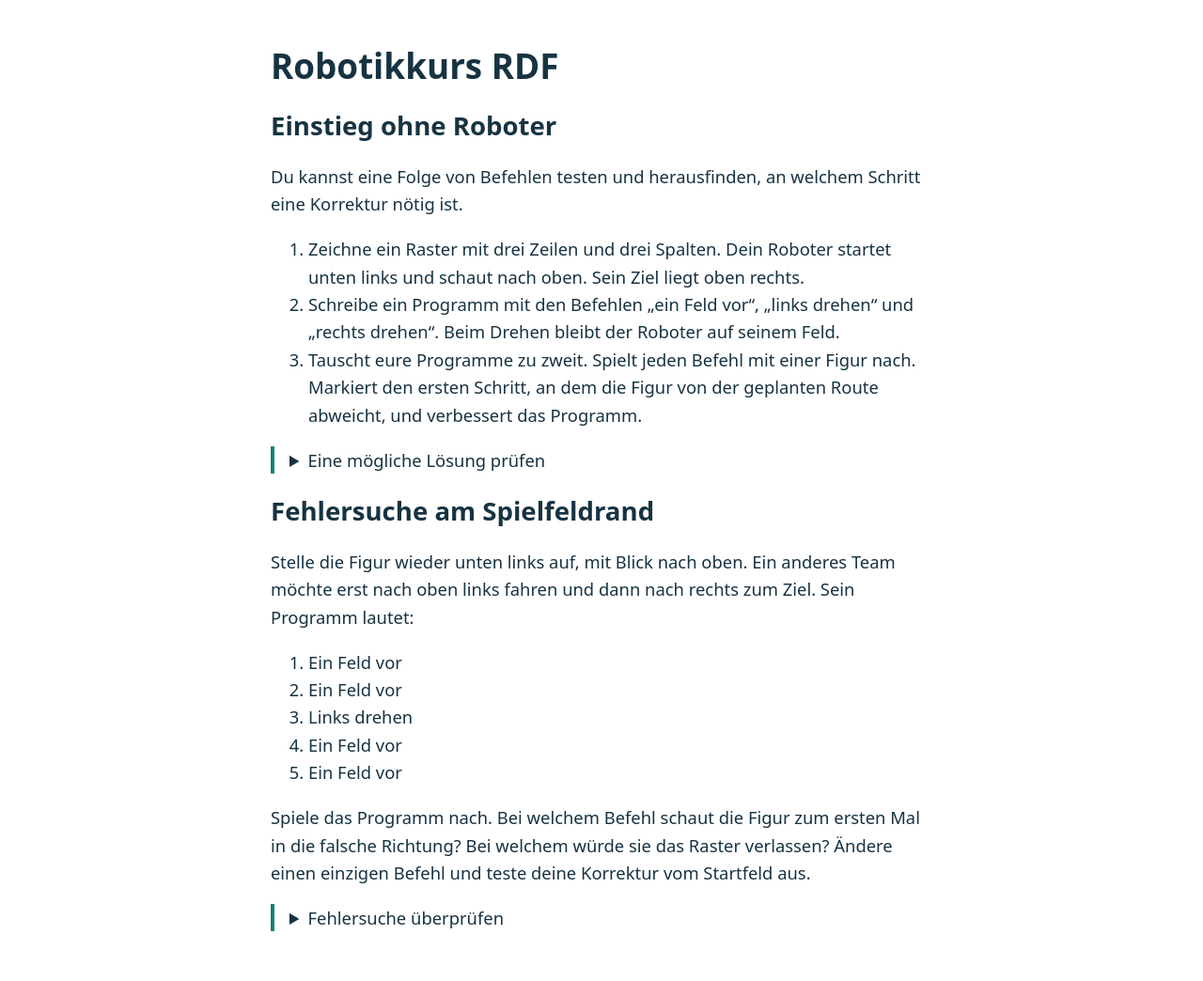
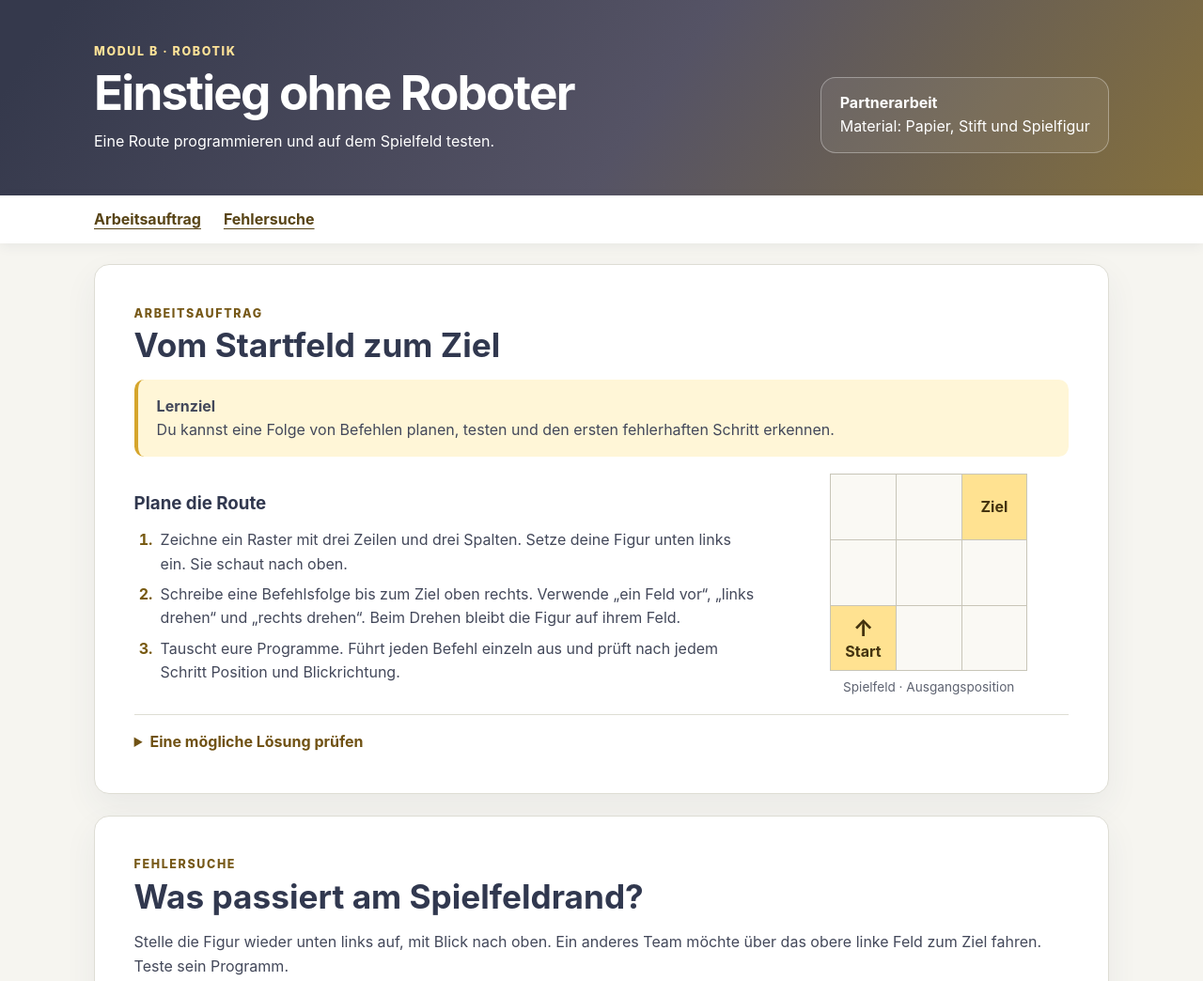
Before and after one commit to volki1992/RobotikKurs_RDF, a plain HTML site: page site/index.html in a window 1280 px wide. Shown: the top 1044 px of the page at 94% size. Drawn offline with Linux system fonts and the light colour scheme.

Commit message:
Robotik-Prototyp im Stil der SCORM-Lernmodule gestalten

```diff
--- a/site/index.html
+++ b/site/index.html
@@ -1,38 +1,30 @@
 <!doctype html>
 <html lang="de">
+<head>
 <meta charset="utf-8">
 <meta name="viewport" content="width=device-width, initial-scale=1">
-<title>Robotikkurs RDF</title>
-<style>
-  body { max-width: 44rem; margin: 3rem auto; padding: 0 1.25rem; font: 1.15rem/1.6 system-ui, sans-serif; color: #173342; }
-  h1, h2 { line-height: 1.2; }
-  details { border-left: .25rem solid #158275; padding-left: 1rem; }
-  summary { cursor: pointer; }
-</style>
-<main>
-  <h1>Robotikkurs RDF</h1>
-  <h2>Einstieg ohne Roboter</h2>
-  <p>Du kannst eine Folge von Befehlen testen und herausfinden, an welchem Schritt eine Korrektur nötig ist.</p>
-  <ol>
-    <li>Zeichne ein Raster mit drei Zeilen und drei Spalten. Dein Roboter startet unten links und schaut nach oben. Sein Ziel liegt oben rechts.</li>
-    <li>Schreibe ein Programm mit den Befehlen „ein Feld vor“, „links drehen“ und „rechts drehen“. Beim Drehen bleibt der Roboter auf seinem Feld.</li>
-    <li>Tauscht eure Programme zu zweit. Spielt jeden Befehl mit einer Figur nach. Markiert den ersten Schritt, an dem die Figur von der geplanten Route abweicht, und verbessert das Programm.</li>
-  </ol>
-  <details><summary>Eine mögliche Lösung prüfen</summary>
-    <p>Zweimal ein Feld vor, einmal rechts drehen, zweimal ein Feld vor. Nach der Drehung steht die Figur oben links und schaut nach rechts.</p>
-  </details>
-  <h2>Fehlersuche am Spielfeldrand</h2>
-  <p>Stelle die Figur wieder unten links auf, mit Blick nach oben. Ein anderes Team möchte erst nach oben links fahren und dann nach rechts zum Ziel. Sein Programm lautet:</p>
-  <ol>
-    <li>Ein Feld vor</li>
-    <li>Ein Feld vor</li>
-    <li>Links drehen</li>
-    <li>Ein Feld vor</li>
-    <li>Ein Feld vor</li>
-  </ol>
-  <p>Spiele das Programm nach. Bei welchem Befehl schaut die Figur zum ersten Mal in die falsche Richtung? Bei welchem würde sie das Raster verlassen? Ändere einen einzigen Befehl und teste deine Korrektur vom Startfeld aus.</p>
-  <details><summary>Fehlersuche überprüfen</summary>
-    <p>Nach Befehl 3 steht die Figur oben links und schaut über den linken Rand. Erst bei Befehl 4 würde sie das Raster verlassen. Ersetze Befehl 3 durch „Rechts drehen“. Die letzten beiden Schritte führen dann oben rechts ins Ziel.</p>
-  </details>
-</main>
-</html>
+<title>Einstieg ohne Roboter · Robotikkurs RDF</title>
+<link rel="stylesheet" href="robotik.css">
+</head>
+<body>
+<a class="skip" href="#auftrag">Zum Arbeitsauftrag</a>
+<header><div class="wrap hero">
+<div><p class="label">Modul B · Robotik</p><h1>Einstieg ohne Roboter</h1><p>Eine Route programmieren und auf dem Spielfeld testen.</p></div>
+<div class="info"><strong>Partnerarbeit</strong><br>Material: Papier, Stift und Spielfigur</div>
+</div></header>
+<nav aria-label="Abschnitte"><div class="wrap"><a href="#auftrag">Arbeitsauftrag</a><a href="#fehler">Fehlersuche</a></div></nav>
+<main class="wrap">
+<section id="auftrag"><p class="label">Arbeitsauftrag</p><h2>Vom Startfeld zum Ziel</h2>
+<aside><strong>Lernziel</strong><br>Du kannst eine Folge von Befehlen planen, testen und den ersten fehlerhaften Schritt erkennen.</aside>
+<div class="columns"><div><h3>Plane die Route</h3><ol>
+<li>Zeichne ein Raster mit drei Zeilen und drei Spalten. Setze deine Figur unten links ein. Sie schaut nach oben.</li>
+<li>Schreibe eine Befehlsfolge bis zum Ziel oben rechts. Verwende „ein Feld vor“, „links drehen“ und „rechts drehen“. Beim Drehen bleibt die Figur auf ihrem Feld.</li>
+<li>Tauscht eure Programme. Führt jeden Befehl einzeln aus und prüft nach jedem Schritt Position und Blickrichtung.</li>
+</ol></div>
+<figure><div class="board" role="img" aria-label="Raster mit neun Feldern. Start unten links mit Blick nach oben, Ziel oben rechts."><i></i><i></i><b>Ziel</b><i></i><i></i><i></i><b><span>↑</span>Start</b><i></i><i></i></div><figcaption>Spielfeld · Ausgangsposition</figcaption></figure></div>
+<details><summary>Eine mögliche Lösung prüfen</summary><p>Zweimal ein Feld vor, einmal rechts drehen, zweimal ein Feld vor. Nach der Drehung steht die Figur oben links und schaut nach rechts.</p></details></section>
+<section id="fehler"><p class="label">Fehlersuche</p><h2>Was passiert am Spielfeldrand?</h2><p>Stelle die Figur wieder unten links auf, mit Blick nach oben. Ein anderes Team möchte über das obere linke Feld zum Ziel fahren. Teste sein Programm.</p>
+<div class="program"><h3>Programm des Teams</h3><ol><li>Ein Feld vor</li><li>Ein Feld vor</li><li>Links drehen</li><li>Ein Feld vor</li><li>Ein Feld vor</li></ol></div>
+<h3>Finde die erste Abweichung</h3><p>Bei welchem Befehl schaut die Figur erstmals in die falsche Richtung? Bei welchem würde sie das Raster verlassen? Ändere einen einzigen Befehl und teste deine Korrektur vom Startfeld aus.</p>
+<details><summary>Fehlersuche überprüfen</summary><p>Nach Befehl 3 steht die Figur oben links und schaut über den linken Rand. Erst bei Befehl 4 würde sie das Raster verlassen. Ersetze Befehl 3 durch „rechts drehen“. Die letzten beiden Schritte führen ins Ziel.</p></details></section>
+</main></body></html>
--- /dev/null
+++ b/site/robotik.css
@@ -0,0 +1,34 @@
+* { box-sizing: border-box; }
+body { margin: 0; font: 1rem/1.58 Inter, Aptos, "Segoe UI", Arial, sans-serif; color: #43485a; background: #f6f5f0; }
+.wrap { width: min(100% - 2.4rem, 1080px); margin-inline: auto; }
+header { color: white; background: linear-gradient(125deg,#35394c 5%,#555365 54%,#85703c); }
+.hero { display: grid; grid-template-columns: 1fr auto; align-items: end; gap: 2rem; padding-block: 2.8rem; }
+.hero p { margin: 0; }
+.label { font-size: .78rem; text-transform: uppercase; font-weight: 800; letter-spacing: .13em; color: #765817; margin: 0; }
+.hero .label { color: #ffe398; }
+h1,h2,h3 { line-height: 1.15; }
+h1 { font-size: clamp(2rem,4vw,3.45rem); letter-spacing: -.035em; margin: .3rem 0 .6rem; }
+h2 { font-size: clamp(1.6rem,3vw,2.2rem); margin: .25rem 0 1rem; color: #31384f; }
+h3 { color: #31384f; margin: 1.4rem 0 .55rem; }
+.info { border: 1px solid #ffffff55; border-radius: 1rem; padding: .9rem 1.2rem; background: #ffffff12; }
+nav { position: sticky; top: 0; background: white; z-index: 1; box-shadow: 0 3px 12px #31384f12; }
+nav .wrap { display: flex; gap: 1.5rem; }
+nav a { padding: .8rem 0; font-weight: 700; color: #584416; text-underline-offset: .25em; }
+section { scroll-margin-top: 4rem; margin: 1.4rem 0; padding: clamp(1.2rem,4vw,2.6rem); border: 1px solid #deddd4; border-radius: 1rem; background: white; box-shadow: 0 14px 35px #343f5d10; }
+aside,.program { padding: 1rem 1.25rem; border-radius: .65rem; }
+aside { background: #fff6d7; border-left: .3rem solid #d5a52c; }
+.columns { display: grid; grid-template-columns: 1fr minmax(200px,30%); align-items: center; gap: 2rem; margin-block: 1rem; }
+ol { padding-left: 1.5rem; } li { padding-left: .25rem; margin-block: .45rem; }
+li::marker { font-weight: 700; color: #775910; }
+figure { margin: 0; text-align: center; }
+.board { display: grid; grid-template-columns: repeat(3,1fr); gap: 1px; padding: 1px; background: #c8c5b8; width: min(100%,210px); margin-inline: auto; }
+.board > * { aspect-ratio: 1; display: grid; align-content: center; background: #faf9f4; }
+.board b { background: #ffe291; color: #44330f; line-height: 1.2; }
+.board span { font-size: 1.5rem; }
+figcaption { color: #5e6371; font-size: .85rem; margin-top: .4rem; }
+details { border-top: 1px solid #deddd4; padding-top: 1rem; }
+summary { cursor: pointer; font-weight: 700; color: #705214; }
+.program { background: #f5f5f8; } .program h3,.program ol { margin-block: .45rem; }
+.skip { position: absolute; left: .5rem; top: -5rem; background: white; padding: .6rem; } .skip:focus { top: 0; }
+:focus-visible { outline: 3px solid #9d7415; outline-offset: 3px; }
+@media(max-width: 700px) { .hero,.columns { grid-template-columns: 1fr; gap: 1rem; } .hero { padding-block: 1.6rem; } .info { justify-self: start; } }
```
Also changed, not shown: 1 other file.
